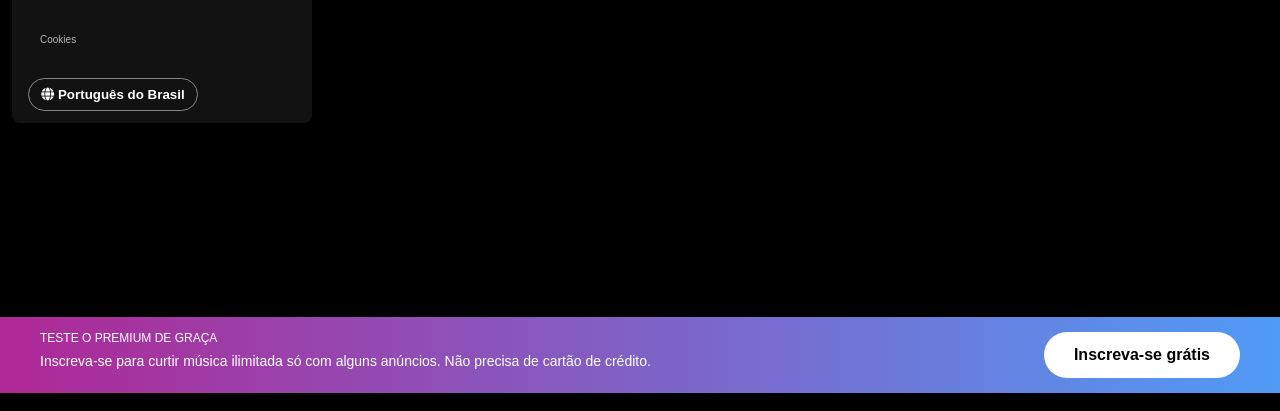
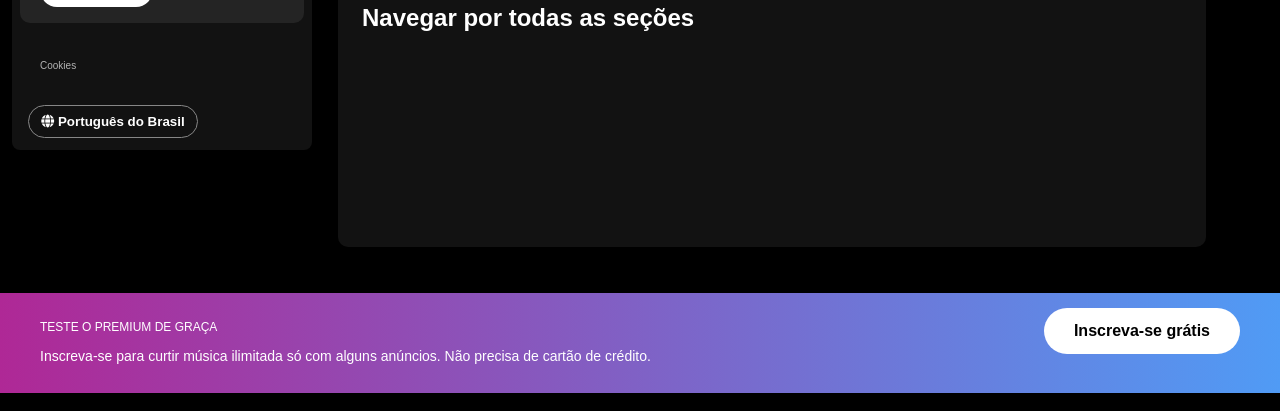
Before and after one commit to ImAlbatroz/spotify-project, a plain HTML site: page spotify-imersao-alura/index.html in a window 1280 px wide. Shown: the part 407-818 px from the top of the page. Drawn offline with Linux system fonts and the light colour scheme.

Commit message:
Alterando local da Pasta Styles

```diff
--- a/spotify-imersao-alura/index.html
+++ b/spotify-imersao-alura/index.html
@@ -4,10 +4,10 @@
     <meta charset="UTF-8">
     <meta name="viewport" content="width=device-width, initial-scale=1.0">
     <title>Spotify Imersão</title>
-    <link rel="stylesheet" href="./src/assets/Styles/reset.css"/>
-    <link rel="stylesheet" href="./src/assets/Styles/var.css">
-    <link rel="stylesheet" href="./src/assets/Styles/sidebar-footer.css">
-    <link rel="stylesheet" href="./src/assets/Styles/main-content.css">
+    <link rel="stylesheet" href="./src//Styles/reset.css"/>
+    <link rel="stylesheet" href="./src/Styles/var.css">
+    <link rel="stylesheet" href="./src/Styles/sidebar-footer.css">
+    <link rel="stylesheet" href="./src/Styles/main-content.css">
     <link rel="stylesheet" href="https://use.fontawesome.com/releases/v5.15.4/css/solid.css"
     integrity="sha384-Tv5i09RULyHKMwX0E8wJUqSOaXlyu3SQxORObAI08iUwIalMmN5L6AvlPX2LMoSE" crossorigin="anonymous" />
     <link rel="stylesheet" href="https://use.fontawesome.com/releases/v5.15.4/css/fontawesome.css"
@@ -84,6 +84,15 @@
                                 <button class="login">Entrar</button>
                         </div>
                     </nav>
+
+                    <!--PLAYLIST-->
+                <div class="playlist-container">
+                    <div class="result-playlists">
+                        <div class="playlist">
+                            <h1 id="greeting">Boas vindas</h1>
+                            <h2 class="session">Navegar por todas as seções</h2>
+                        </div>
+                    </div>
                 </div>
             </main>
             <footer class="disclaimer-premium">
--- a/spotify-imersao-alura/src/assets/Styles/main-content.css
+++ b/spotify-imersao-alura/src/Styles/main-content.css
@@ -83,5 +83,27 @@
     font-size: 16px;
     font-weight: 700;
     border-radius: 40px;
-
 }
+.playlist-container{
+    height: 68vh;
+    padding-top: 16px;
+    margin: 10px;
+    border-radius: 10px;
+    background-color: #121212;
+    display: flex;
+    align-items: center;
+}
+.playlist{
+    margin: 24px;
+}
+.playlist #greeting{
+    color: #fff;
+    font-size: 32px;
+    font-weight: 700;
+    margin-bottom: 48px;
+}
+.playlist .session {
+    color: #fff;
+    font-size: 24px;
+    font-weight: 700;
+  }
```
Also changed, not shown: spotify-imersao-alura/src/Styles/reset.css (renamed from spotify-imersao-alura/src/assets/Styles/reset.css), spotify-imersao-alura/src/Styles/sidebar-footer.css (renamed from spotify-imersao-alura/src/assets/Styles/sidebar-footer.css), spotify-imersao-alura/src/Styles/var.css (renamed from spotify-imersao-alura/src/assets/Styles/var.css).
